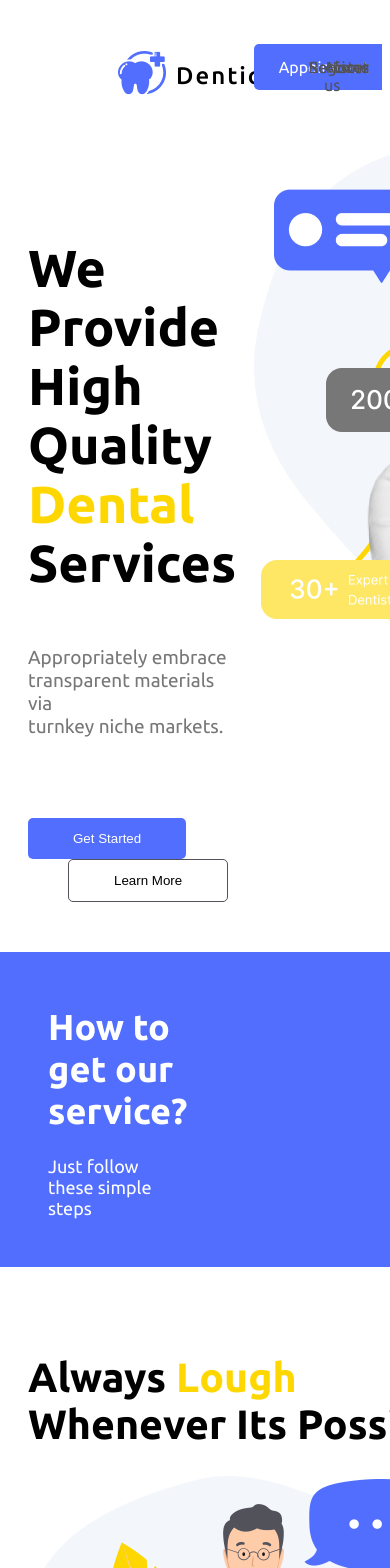
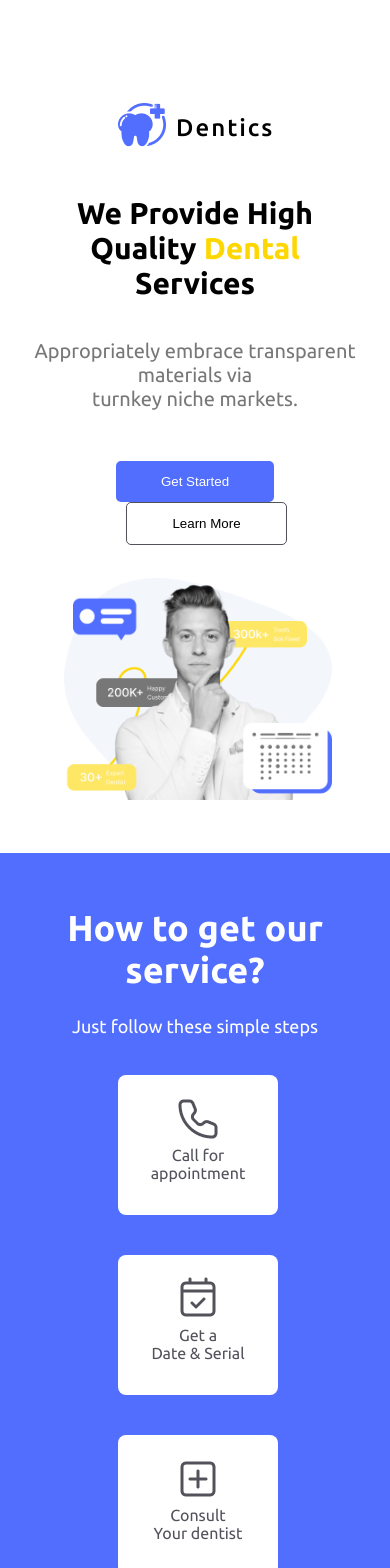
Before and after one commit to brandonc16/dentalLanding, an Angular app: page /home in a window 390 px wide. Shown: the top 1568 px of the page. Built offline with nearby package versions, Linux system fonts and the light colour scheme; no server answers.

Commit message:
responsive added

```diff
--- a/src/app/layout/navbar/navbar.component.css
+++ b/src/app/layout/navbar/navbar.component.css
@@ -51,3 +51,31 @@ body {
     text-decoration: none;
     float: right;
   }
+
+
+
+  @media  screen and (min-width: 1025px) {
+    .navbar1{
+        display: none;
+    }
+
+  }
+
+
+  @media screen and (min-width: 320px) and (max-width: 375px) {
+    .navbar{
+        display: none;
+     }
+
+
+}
+
+
+
+  @media screen and (min-width: 376px) and (max-width: 480px) {
+    .navbar{
+       display: none;
+    }
+
+
+}
--- a/src/app/layout/navbar/navbar.component.html
+++ b/src/app/layout/navbar/navbar.component.html
@@ -1,4 +1,4 @@
-<div class="navbar fixed-top">
+<div class="navbar ">
     <div class="logo"><br>
         <div class="img">
             <img src="assets/logo.png" alt="">
@@ -16,3 +16,17 @@
         <li><a href="#sendmeMessage">Home</a></li>
       </ul>
     </div>
+
+</div>
+
+<div  class="navbar1 " >
+    <div class="logo"><br>
+        <div class="img">
+            <img src="assets/logo.png" alt="">
+        </div>
+        <div>
+            <h2  class="title"> Dentics</h2>
+        </div>
+    </div>
+
+  </div>
--- a/src/app/routes/about-us/about-us.component.css
+++ b/src/app/routes/about-us/about-us.component.css
@@ -162,3 +162,63 @@ margin-right: 40px;
     background-color: #3d56d2;
     color: white;
   }
+
+
+
+
+@media  screen and (min-width: 1025px) {
+
+
+}
+
+
+@media screen and (min-width: 320px) and (max-width: 375px) {
+
+.left-text{
+    font-size: 30px;
+}
+.right-text{
+    font-size: 20px;
+}
+.content{
+    display: grid;
+}
+
+.img-content{
+    margin-right: 0px;
+}
+.img-content img{
+   width: 100%;
+}
+.card-content{
+    padding: 33px 0px;
+    margin-top: 30px;
+}
+
+}
+
+
+
+@media screen and (min-width: 376px) and (max-width: 480px) {
+
+
+    .left-text{
+        font-size: 30px;
+    }
+    .right-text{
+        font-size: 20px;
+    }
+    .content{
+        display: grid;
+    }
+    .img-content{
+        margin-right: 0px;
+    }
+    .img-content img{
+        width: 100%;
+     }
+     .card-content{
+        padding: 33px 0px;
+        margin-top: 30px;
+    }
+}
--- a/src/app/routes/dental-service/dental-service.component.css
+++ b/src/app/routes/dental-service/dental-service.component.css
@@ -161,3 +161,99 @@ font-weight: 300;
     border-radius: 5px;
     cursor: pointer;
   }
+
+
+
+@media  screen and (min-width: 1025px) {
+
+
+}
+
+
+@media screen and (min-width: 320px) and (max-width: 375px) {
+ .content{
+    display: grid;
+ }
+ .steps{
+    display: grid;
+    margin-left: 50px;
+}
+.card{
+    margin: 20px;
+}
+.title{
+    text-align: center;
+    margin-right: 0px;
+}
+.title-img{
+    font-size: 25px;
+}
+
+.doctor-pr{
+    width: 21rem;
+margin-top: 40px;
+}
+.text{
+    padding-left: 0px;
+}
+.left-text{
+    font-size: 20px;
+}
+.right-text{
+    font-size: 15px;
+    margin-right: 20px;
+}
+.row{
+   display: grid;
+}
+.card-special{
+    width:   calc(74.33% - 20px);
+   }
+}
+
+
+
+@media screen and (min-width: 376px) and (max-width: 480px) {
+
+    .content{
+
+        display: grid;
+     }
+     .steps{
+        display: grid;
+        margin-left: 50px;
+    }
+    .card{
+        margin: 20px;
+    }
+    .title{
+        text-align: center;
+        margin-right: 0px;
+    }
+    .title-img{
+        font-size: 25px;
+    }
+    .doctor-pr{
+        width: 21rem;
+  margin-top: 40px;
+    }
+    .provide{
+        display: grid;
+    }
+    .text{
+        padding-left: 0px;
+    }
+    .left-text{
+        font-size: 20px;
+    }
+    .right-text{
+        font-size: 15px;
+        margin-right: 20px;
+    }
+    .row{
+        display: grid;
+     }
+     .card-special{
+      width:   calc(74.33% - 20px);
+     }
+}
--- a/src/app/routes/dental-service/dental-service.component.html
+++ b/src/app/routes/dental-service/dental-service.component.html
@@ -31,7 +31,7 @@
 
         <div class="img">
             <h1 class="title-img">Always <a class="dental">Lough</a> <br> Whenever Its Possible </h1>
-            <img src="assets/doctor.png" alt="">
+            <img class="doctor-pr" src="assets/doctor.png" alt="">
         </div>
 
         <div class="content-provided">
--- a/src/app/routes/home/home.component.css
+++ b/src/app/routes/home/home.component.css
@@ -39,3 +39,79 @@
     border-radius: 5px;
     cursor: pointer;
   }
+
+
+
+
+
+  @media  screen and (min-width: 1025px) {
+
+
+  }
+
+
+  @media screen and (min-width: 320px) and (max-width: 375px) {
+
+    .container-info{
+        display: inherit;
+    }
+    .content{
+        text-align: center;
+    }
+    .title{
+        font-size: 30px;
+        text-align: center;
+    }
+    .subtitle{
+        font-size: 20px;
+        text-align: center;
+
+    }
+    .custom-learn{
+        margin-left: 23px;
+    }
+    .get-started{
+        margin-top: 50px;
+    }
+    img{
+        width: 90%;
+    }
+    .image{
+        margin-left: 36px;
+        margin-top: 33px;
+    }
+}
+
+
+
+  @media screen and (min-width: 376px) and (max-width: 480px) {
+
+ .container-info{
+    display: inherit;
+    }
+    .title{
+        font-size: 30px;
+        text-align: center;
+    }
+    .subtitle{
+        font-size: 20px;
+        text-align: center;
+
+    }
+    .content{
+        text-align: center;
+    }
+    .custom-learn{
+        margin-left: 23px;
+    }
+    .get-started{
+        margin-top: 50px;
+    }
+    img{
+        width: 90%;
+    }
+    .image{
+        margin-left: 36px;
+        margin-top: 33px;
+    }
+}
--- a/src/app/routes/home/home.component.html
+++ b/src/app/routes/home/home.component.html
@@ -18,6 +18,9 @@
    </div>
 </div>
 
+
+
+
 <app-dental-service></app-dental-service>
 
 
```
Also changed, not shown: 1 other file (tests, documents, lock files or other folders).
